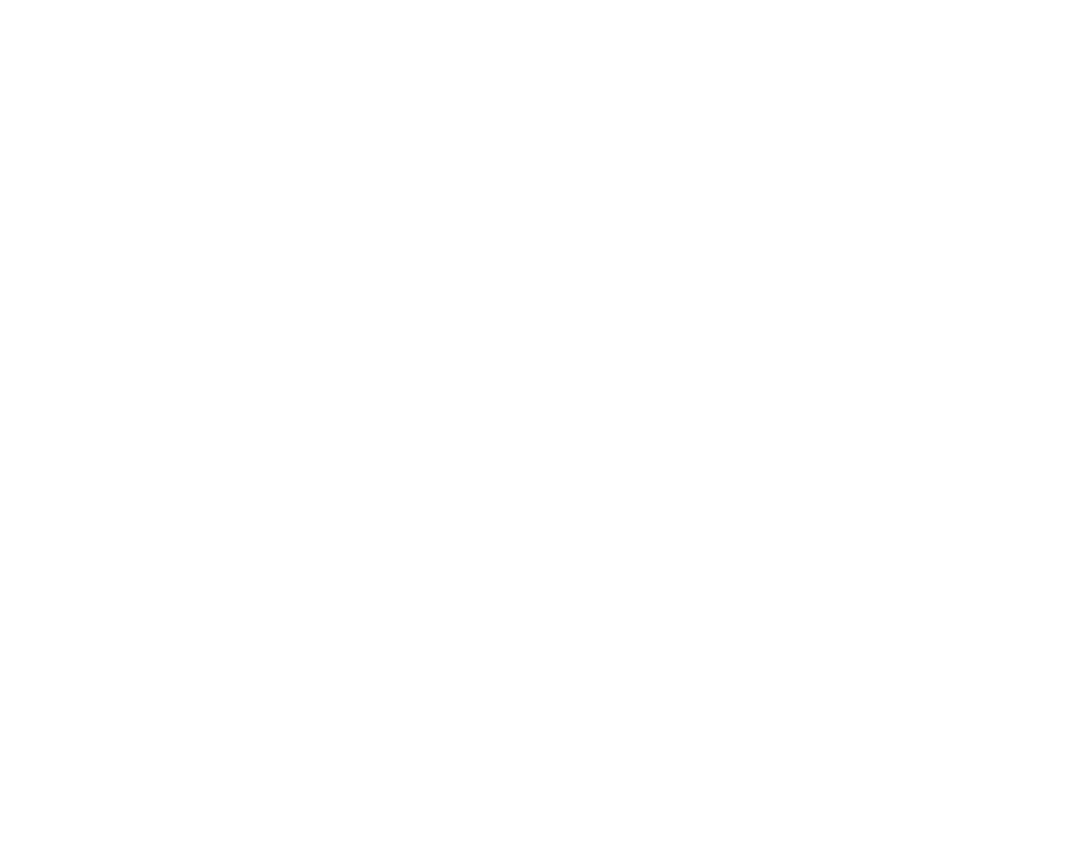
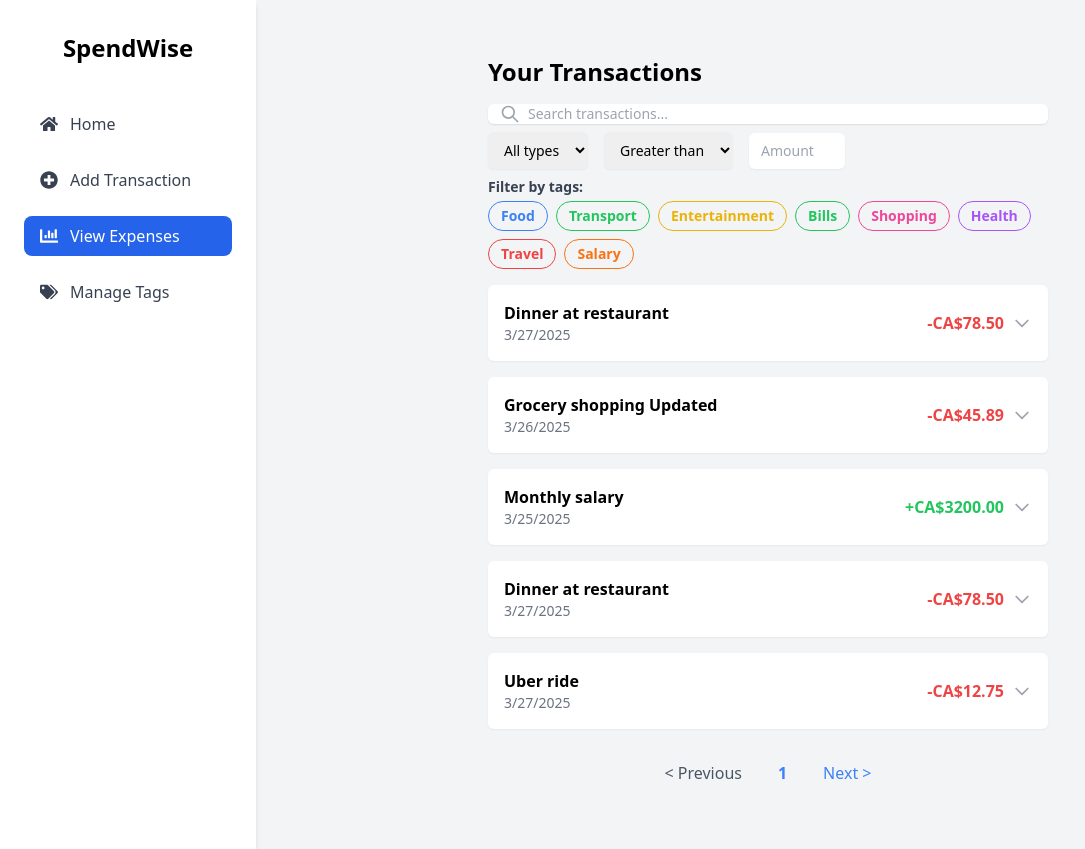
Before and after one commit to Sanduni4822/CashFlow-Tracker-Individual-, a React (Vite) app: page /view-expenses in a window 1280 px wide. Before the commit this address had no page. Shown: the whole page, without its empty margins (0-1085 px from the left). Before the commit the page ends 800 px from the top, so only its background shows below. Built offline with nearby package versions, Linux system fonts and the light colour scheme.

Commit message:
Created the ViewExpense Page

```diff
--- a/src/App.jsx
+++ b/src/App.jsx
@@ -2,6 +2,7 @@
 import MainLayout from './components/MainLayout';
 import HomePage from './pages/home/HomePage';
 import AddTransactionPage from './pages/addtransaction/AddTransactionPage';
+import ViewExpense from './pages/viewexpense/ViewExpense';
 
 function App() {
   return (
@@ -10,6 +11,7 @@
         <Route path="/" element={<MainLayout />}>
           <Route index element={<HomePage />} />
           <Route path="add-transaction" element={<AddTransactionPage />} />
+          <Route path="view-expenses" element={<ViewExpense />} />
         </Route>
       </Routes>
     </Router>
--- /dev/null
+++ b/src/components/FiltersBar.jsx
@@ -0,0 +1,53 @@
+import React from 'react';
+
+const FiltersBar = ({ searchTerm, setSearchTerm }) => {
+  return (
+    <div className="mb-4">
+      <div className="relative rounded-md shadow-sm mb-2">
+        <div className="pointer-events-none absolute inset-y-0 left-0 pl-3 flex items-center">
+          <svg className="h-5 w-5 text-gray-400" fill="none" stroke="currentColor" viewBox="0 0 24 24">
+            <path strokeLinecap="round" strokeLinejoin="round" strokeWidth={2} d="M21 21l-6-6m2-5a7 7 0 11-14 0 7 7 0 0114 0z" />
+          </svg>
+        </div>
+        <input
+          type="text"
+          className="shadow-sm focus:ring-indigo-500 focus:border-indigo-500 block w-full pl-10 sm:text-sm border-gray-300 rounded-md"
+          placeholder="Search transactions..."
+          value={searchTerm}
+          onChange={(e) => setSearchTerm(e.target.value)}
+        />
+      </div>
+      <div className="flex items-center gap-4 mb-2">
+        <select className="shadow-sm focus:ring-indigo-500 focus:border-indigo-500 block w-auto sm:text-sm border-gray-300 rounded-md py-2 px-3">
+          <option>All types</option>
+          {/* Add transaction type options here */}
+        </select>
+        <select className="shadow-sm focus:ring-indigo-500 focus:border-indigo-500 block w-auto sm:text-sm border-gray-300 rounded-md py-2 px-3">
+          <option>Greater than</option>
+          {/* Add comparison options here */}
+        </select>
+        <input
+          type="number"
+          placeholder="Amount"
+          className="shadow-sm focus:ring-indigo-500 focus:border-indigo-500 block w-24 sm:text-sm border-gray-300 rounded-md py-2 px-3"
+        />
+      </div>
+      <div>
+        <label className="block text-gray-700 text-sm font-bold mb-1">Filter by tags:</label>
+        <div className="flex flex-wrap gap-2">
+          <button className="inline-block px-3 py-1 rounded-full text-sm font-semibold text-blue-500 border border-blue-500 hover:bg-blue-100 focus:outline-none focus:ring-2 focus:ring-blue-500 focus:ring-opacity-50">Food</button>
+          <button className="inline-block px-3 py-1 rounded-full text-sm font-semibold text-green-500 border border-green-500 hover:bg-green-100 focus:outline-none focus:ring-2 focus:ring-green-500 focus:ring-opacity-50">Transport</button>
+          <button className="inline-block px-3 py-1 rounded-full text-sm font-semibold text-yellow-500 border border-yellow-500 hover:bg-yellow-100 focus:outline-none focus:ring-2 focus:ring-yellow-500 focus:ring-opacity-50">Entertainment</button>
+          <button className="inline-block px-3 py-1 rounded-full text-sm font-semibold text-green-500 border border-green-500 hover:bg-green-100 focus:outline-none focus:ring-2 focus:ring-green-500 focus:ring-opacity-50">Bills</button>
+          <button className="inline-block px-3 py-1 rounded-full text-sm font-semibold text-pink-500 border border-pink-500 hover:bg-pink-100 focus:outline-none focus:ring-2 focus:ring-pink-500 focus:ring-opacity-50">Shopping</button>
+          <button className="inline-block px-3 py-1 rounded-full text-sm font-semibold text-purple-500 border border-purple-500 hover:bg-purple-100 focus:outline-none focus:ring-2 focus:ring-purple-500 focus:ring-opacity-50">Health</button>
+          <button className="inline-block px-3 py-1 rounded-full text-sm font-semibold text-red-500 border border-red-500 hover:bg-red-100 focus:outline-none focus:ring-2 focus:ring-red-500 focus:ring-opacity-50">Travel</button>
+          <button className="inline-block px-3 py-1 rounded-full text-sm font-semibold text-orange-500 border border-orange-500 hover:bg-orange-100 focus:outline-none focus:ring-2 focus:ring-orange-500 focus:ring-opacity-50">Salary</button>
+          {/* Add more tags as needed */}
+        </div>
+      </div>
+    </div>
+  );
+};
+
+export default FiltersBar;
--- /dev/null
+++ b/src/components/TransactionCard.jsx
@@ -0,0 +1,24 @@
+import React from 'react';
+
+const TransactionCard = ({ description, amount, date }) => {
+  const formattedDate = new Date(date).toLocaleDateString();
+  const amountColorClass = amount < 0 ? 'text-red-500' : 'text-green-500';
+  const formattedAmount = amount < 0 ? `-CA$${Math.abs(amount).toFixed(2)}` : `+CA$${amount.toFixed(2)}`;
+
+  return (
+    <div className="bg-white rounded-md shadow-sm p-4 flex justify-between items-center">
+      <div>
+        <p className="font-semibold">{description}</p>
+        <p className="text-gray-500 text-sm">{formattedDate}</p>
+      </div>
+      <div className="flex items-center">
+        <p className={`font-semibold mr-2 ${amountColorClass}`}>{formattedAmount}</p>
+        <svg className="h-5 w-5 text-gray-400" fill="none" stroke="currentColor" viewBox="0 0 24 24">
+          <path strokeLinecap="round" strokeLinejoin="round" strokeWidth={2} d="M19 9l-7 7-7-7" />
+        </svg>
+      </div>
+    </div>
+  );
+};
+
+export default TransactionCard;
--- /dev/null
+++ b/src/pages/viewexpense/ViewExpense.jsx
@@ -0,0 +1,50 @@
+import React, { useState } from 'react';
+import TransactionCard from '../../components/TransactionCard';
+import FiltersBar from '../../components/FiltersBar';
+
+const dummyTransactions = [
+  { id: 1, description: 'Dinner at restaurant', amount: -78.5, date: '2025-03-27' },
+  { id: 2, description: 'Grocery shopping Updated', amount: -45.89, date: '2025-03-26' },
+  { id: 3, description: 'Monthly salary', amount: 3200, date: '2025-03-25' },
+  { id: 4, description: 'Dinner at restaurant', amount: -78.50, date: '2025-03-27' },
+  { id: 5, description: 'Uber ride', amount: -12.75, date: '2025-03-27' },
+];
+
+const ViewExpense = () => {
+  const [searchTerm, setSearchTerm] = useState('');
+
+  const filteredTransactions = dummyTransactions.filter((t) =>
+    t.description.toLowerCase().includes(searchTerm.toLowerCase())
+  );
+
+  return (
+    <div className="p-6 max-w-4xl mx-auto">
+      <h2 className="text-2xl font-bold mb-4">Your Transactions</h2>
+
+      <FiltersBar searchTerm={searchTerm} setSearchTerm={setSearchTerm} />
+
+      <div className="space-y-4">
+        {filteredTransactions.map((tx) => (
+          <TransactionCard
+            key={tx.id}
+            description={tx.description}
+            amount={tx.amount}
+            date={tx.date}
+          />
+        ))}
+      </div>
+      {/* Pagination */}
+      <div className="flex justify-center mt-6">
+        <button className="px-4 py-2 mr-2 text-gray-600 rounded-md hover:bg-gray-100 focus:outline-none focus:ring-2 focus:ring-indigo-500">
+          &lt; Previous
+        </button>
+        <span className="px-3 py-2 text-blue-500 font-semibold">1</span>
+        <button className="px-4 py-2 ml-2 text-blue-500 rounded-md hover:bg-blue-100 focus:outline-none focus:ring-2 focus:ring-indigo-500">
+          Next &gt;
+        </button>
+      </div>
+    </div>
+  );
+};
+
+export default ViewExpense;
```
